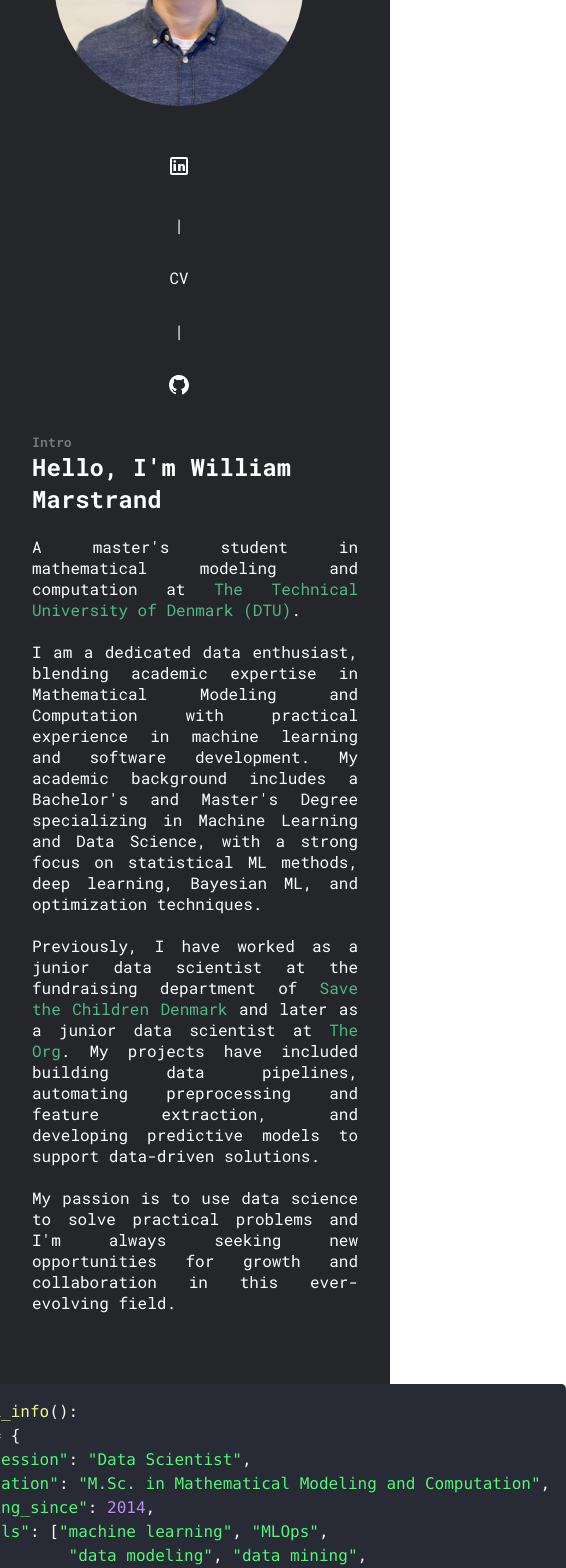
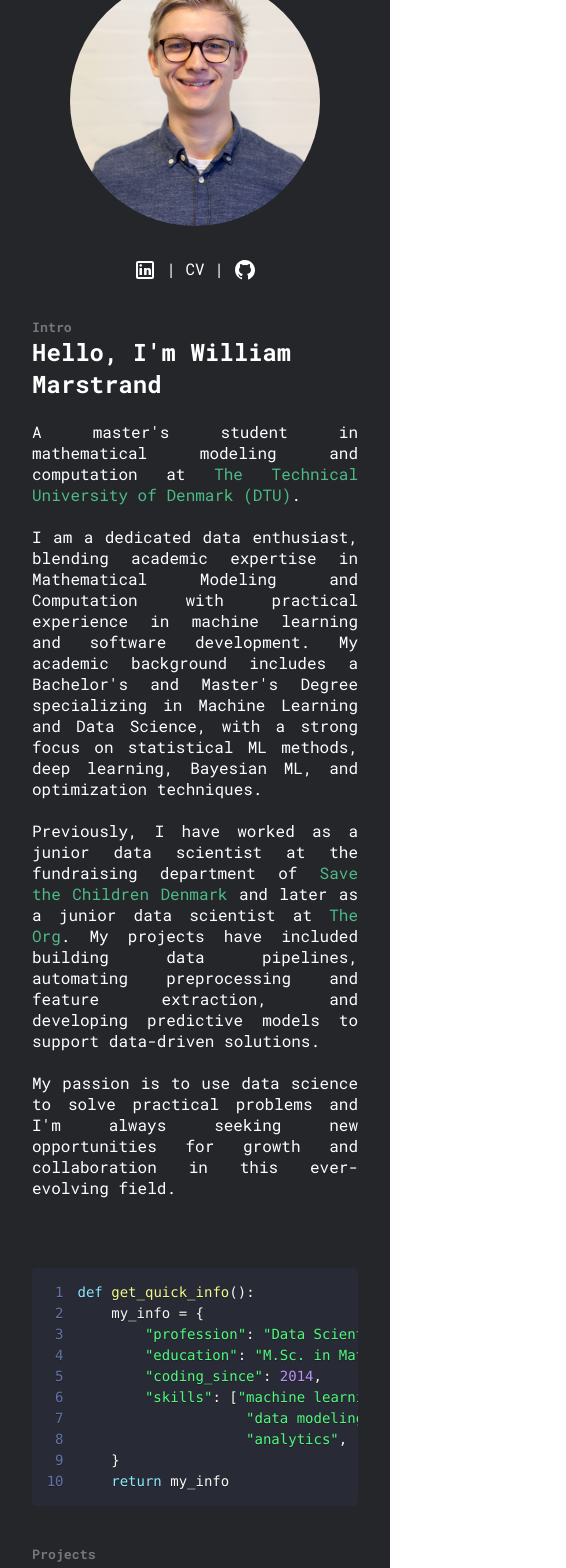
Before and after one commit to wdmdev/william-marstrand, a Next.js app: page /william-marstrand/ in a window 390 px wide. Shown: the part 160-1728 px from the top of the page, 566 px wide, since content can reach past the window. Built offline with nearby package versions, Linux system fonts and the light colour scheme.

Commit message:
More responsive layout for mobile view

```diff
--- a/components/About.tsx
+++ b/components/About.tsx
@@ -14,7 +14,7 @@ export default function About() {
                         height={250}
                         className="border-radius"
                     />
-                    <div className="flex justify-space profile-refs">
+                    <div className="profile-refs">
                             <a href="https://www.linkedin.com/in/william-marstrand-07725aa2/" target="_blank" rel="noreferrer">
                                 <Image src="/william-marstrand/icons/linkedin.svg" width={24} height={24} alt="linkedin-icon" />
                             </a>
@@ -52,7 +52,7 @@ export default function About() {
             <br />
             <br />
             <br />
-            <div className="center flex">
+            <div className="code-block">
             <Code language="python">
 {`def get_quick_info():
     my_info = {
--- a/styles/globals.css
+++ b/styles/globals.css
@@ -1,5 +1,8 @@
 @import url('https://fonts.googleapis.com/css2?family=Roboto+Mono:wght@300;400;600;700&display=swap');
 
+html, body {
+  overflow-x: hidden;
+}
 
 body {
   padding: 0;
@@ -105,11 +108,13 @@ nav ul li {
 }
 
 .profile-picture {
-  padding-right: 2rem;
+  align-items: center;
 }
 
 .profile-refs {
-  padding-top: 1rem;
+  display: flex;
+  justify-content: space-around;
+  flex-wrap: wrap;
 }
 
 .center {
@@ -216,6 +221,17 @@ footer ul li {
     align-items: center;
     justify-content: center;
   }
+  .justify-space {
+    justify-content: flex-start;
+  }
+  /*Code */
+  .code-block {
+  overflow-x: auto;
+  white-space: nowrap;
+  word-break: break-all;
+  font-size: 14px; /* Adjust as needed */
+  }
+
   /* Header */
   nav {
     padding: 1rem 2rem;
@@ -232,7 +248,11 @@ footer ul li {
   section {
     padding: 1rem 2rem;
   }
+
   /* About */
+  .profile-picture {
+    margin-top: 120px;
+  }
   .about-card {
     width: 100%;
   }
```
Also changed, not shown: components/blog/Blog.tsx (deleted, +0 -43 lines), pages/Blog.tsx (deleted, +0 -39 lines).
